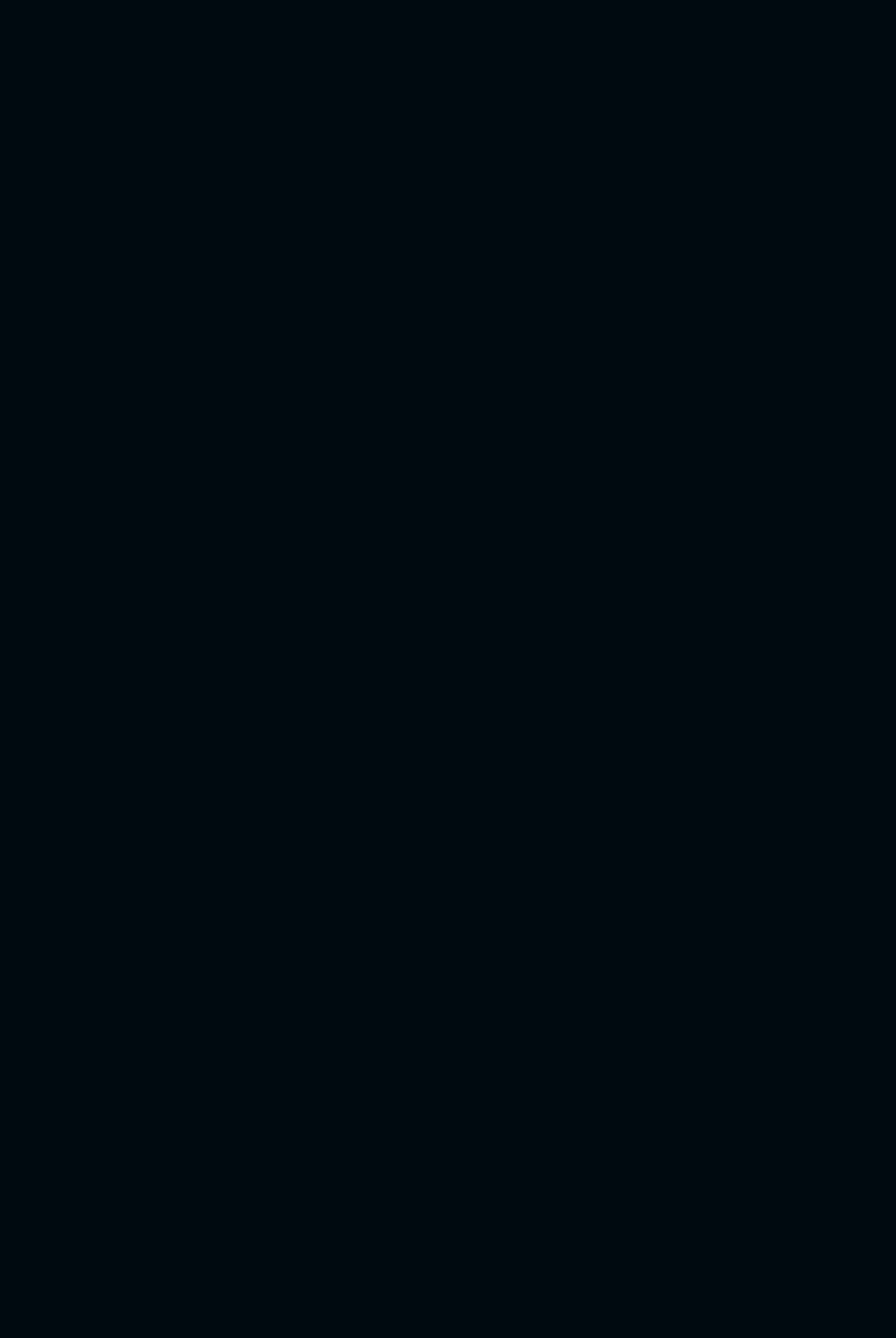
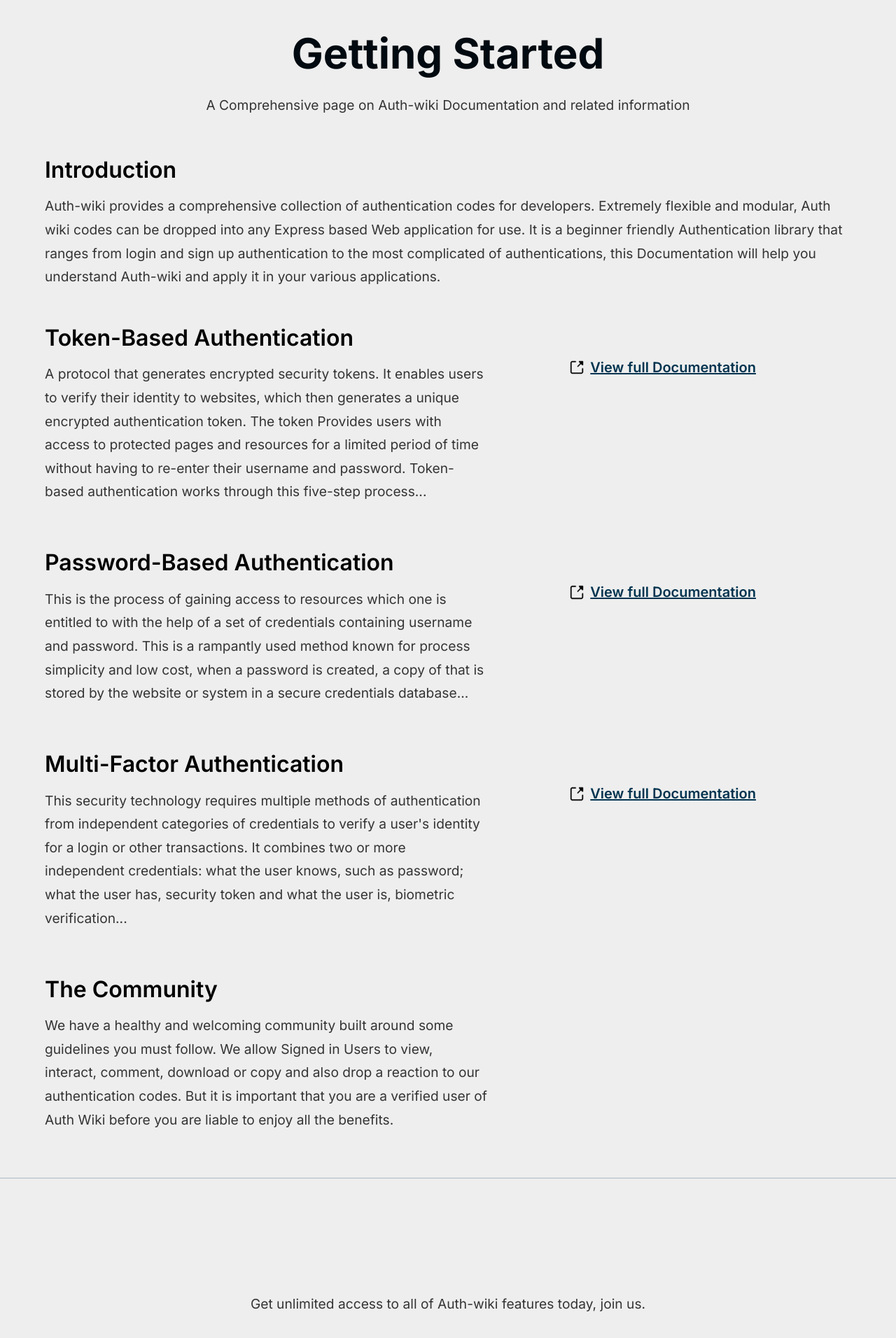
Before and after one commit to zuri-training/auth_wiki_team_10, a React (Create React App) app in the folder client/: page /docs in a window 1280 px wide. Shown: the part 160-2072 px from the top of the page at 70% size. Before the commit the page ends 800 px from the top, so only its background shows below. Built offline with nearby package versions, Linux system fonts and the light colour scheme.

Commit message:
Documentation

```diff
--- a/client/src/components/footer/Footer.css
+++ b/client/src/components/footer/Footer.css
@@ -33,6 +33,7 @@ footer{
 .footer__about form{
     display: flex;
     flex-direction: column;
+    width: 300px;
 }
 
 .footer__about form input{
--- a/client/src/components/footer/Footer.js
+++ b/client/src/components/footer/Footer.js
@@ -42,9 +42,10 @@ const Footer = () => {
         </div>
 
         <div className="footer__about">
-            <h5>Contact Us</h5>
-            <p>We usually respond before 24 hours.</p>
+
             <form action="">
+                <h5>Contact Us</h5>
+                <p>We usually respond before 24 hours.</p>
                 <input type="text" placeholder="Name" name="" id="" style={{background: "white"}}/>
                 <input type="email" placeholder="E-mail" name="" id="" style={{background: "white"}}/>
                 <textarea name="" placeholder="Your Message" id="" cols="5" rows="3"></textarea>
--- a/client/src/components/top-navigation/Navigation.css
+++ b/client/src/components/top-navigation/Navigation.css
@@ -26,6 +26,9 @@
     padding-bottom: 0.2rem;
 }
 
+.navigation__left--links a:hover{
+    color: var(--white);
+}
 .navigation__left--links a.active{
     color: var(--white);
     border-bottom: 3px solid var(--button-bg);
--- a/client/src/pages/documentation/Documentation.css
+++ b/client/src/pages/documentation/Documentation.css
@@ -0,0 +1,104 @@
+#docs__container{
+    background-color: var(--whiteash);
+
+}
+
+main #getting-started {
+    width: inherit;
+    height: 70px;
+    margin-bottom: 104px;
+    text-align: center;
+    padding: 5rem 0;
+}
+
+main #getting-started h1{
+    margin-bottom: 1.5rem;
+}
+main #intro {
+    width: inherit;
+    height: 136px;
+    padding: 0 64px;
+    margin-bottom: 104px;
+}
+#docs__container h3 {
+    margin-bottom: 16px;
+    color: #000000;
+    font-weight: 600;
+    font-size: 2rem;
+}
+.section {
+    width: inherit;
+    padding: 0 64px;
+    display: flex;
+    justify-content: space-between;
+    margin-bottom: 49.5px;
+}
+#docs__container section a {
+    color: #00334F;
+}
+.b-bottom {
+    text-decoration: underline;
+}
+#com-vector {
+    margin-bottom: 39.5px;
+}
+.div1 {
+    width: 55%;
+}
+.div2 {
+    width: 35%;
+}
+.flex {
+    display: flex;
+    justify-content: flex-start;
+    align-items: center;
+}
+.flex img{
+    margin-right: 0.5rem;
+}
+.vector {
+    width: 22.5px;
+    margin-right: 19.75px;
+    color: #000000;
+}
+.top {
+    padding-top: 46px;
+}
+.margin {
+    line-height: 33.6px;
+    color: #343434;
+}
+.link {
+    color: var(--button-bg);
+    font-weight: 600;
+    font-size: 1.25rem;
+    padding-bottom: 0;
+}
+.signup {
+    width: inherit;
+    height: 604px;
+    border-top: .8px solid #AABBC4;
+    display: flex;
+    flex-direction: column;
+    justify-content: center;
+    align-items: center;
+}
+#docs__container span {
+    color: var(--button-bg);
+}
+#docs__container h1 {
+    font-weight: 700;
+    font-size: 60px;
+    color: #000A10;
+}
+#docs__container p {
+    color: #343434;
+    font-weight: 500px;
+}
+.signup p {
+    margin-bottom: 24px;
+}
+.signup button {
+
+    margin-top: 85px;
+}
--- a/client/src/pages/documentation/Documentation.js
+++ b/client/src/pages/documentation/Documentation.js
@@ -1,11 +1,132 @@
 import React from 'react'
+import { Link } from 'react-router-dom'
+
+//CSS files
+import './Documentation.css'
+
+//Images
+import ViewIcon from '../../assets/images/view.png'
+
+//Components
 import Navigation from '../../components/top-navigation/Navigation'
+import Footer from '../../components/footer/Footer'
+
 
 const Documentation = () => {
   return (
     <div>
       <Navigation/>
-      Documentation</div>
+      <main id='docs__container'>
+        <section id="getting-started">
+          <h1>Getting Started</h1>
+          <p>
+            A Comprehensive page on Auth-wiki Documentation and related
+            information
+          </p>
+        </section>
+        <section id="intro">
+          <h3 class="m-bottom">Introduction</h3>
+          <p class="margin">
+            Auth-wiki provides a comprehensive collection of authentication
+            codes for developers. Extremely flexible and modular, Auth wiki
+            codes can be dropped into any Express based Web application for use.
+            It is a beginner friendly Authentication library that ranges from
+            login and sign up authentication to the most complicated of
+            authentications, this Documentation will help you understand
+            Auth-wiki and apply it in your various applications.
+          </p>
+        </section>
+        <section class="section">
+          <div class="div1">
+            <h3>Token-Based Authentication</h3>
+            <p class="margin">
+              A protocol that generates encrypted security tokens. It enables
+              users to verify their identity to websites, which then generates a
+              unique encrypted authentication token. The token Provides users
+              with access to protected pages and resources for a limited period
+              of time without having to re-enter their username and password.
+              Token-based authentication works through this five-step process...
+            </p>
+          </div>
+          <div class="top div2">
+            <div class="flex">
+              <img src={ViewIcon} class="vector" alt="" />
+              <Link to={'/'} class="link b-bottom">
+                View full Documentation
+              </Link>
+            </div>
+          </div>
+        </section>
+        <section class="section">
+          <div class="div1">
+            <h3>Password-Based Authentication</h3>
+            <p class="margin">
+              This is the process of gaining access to resources which one is
+              entitled to with the help of a set of credentials containing
+              username and password. This is a rampantly used method known for
+              process simplicity and low cost, when a password is created, a
+              copy of that is stored by the website or system in a secure
+              credentials database...
+            </p>
+          </div>
+          <div class="top div2">
+            <div class="flex">
+              <img src={ViewIcon} class="vector" alt="" />
+              <Link to={'/'} class="link b-bottom">View full Documentation</Link>
+            </div>
+          </div>
+        </section>
+        <section class="section">
+          <div class="div1">
+            <h3>Multi-Factor Authentication</h3>
+            <p class="margin">
+              This security technology requires multiple methods of
+              authentication from independent categories of credentials to
+              verify a user's identity for a login or other transactions. It
+              combines two or more independent credentials: what the user knows,
+              such as password; what the user has, security token and what the
+              user is, biometric verification...
+            </p>
+          </div>
+          <div class="top div2">
+            <div class="flex">
+              <img src={ViewIcon} class="vector" alt="" />
+              <Link to={'/'} class="link b-bottom">View full Documentation</Link>
+            </div>
+          </div>
+        </section>
+        <section class="section">
+          <div class="div1">
+            <h3>The Community</h3>
+            <p class="margin">
+              We have a healthy and welcoming community built around some
+              guidelines you must follow. We allow Signed in Users to view,
+              interact, comment, download or copy and also drop a reaction to
+              our authentication codes. But it is important that you are a
+              verified user of Auth Wiki before you are liable to enjoy all the
+              benefits.
+            </p>
+          </div>
+          <div class="top div2">
+            {/* <div class="flex">
+              <Link to={'/'} class="link">Auth-Wiki community guidelines</Link>
+            </div>
+            <div class="flex">
+              <Link to={'/'} class="link">Report a problem</Link>
+            </div> */}
+          </div>
+        </section>
+        <section className="signup">
+          <p>
+            Get unlimited access to all of Auth-wiki features today, join us.
+          </p>
+          <h1>Enhance your productivity, <span>Register Now!</span></h1>
+          <Link to={'/signup'}><button type="submit">Sign up</button></Link>
+
+        </section>
+      </main>
+      <Footer />
+      </div>
   )
 }
 
--- a/client/src/pages/landingpage/LandingPage.css
+++ b/client/src/pages/landingpage/LandingPage.css
@@ -33,15 +33,15 @@
 
 .hero_section h1{
     color: #eee;
-    font-size: 4rem;
+    font-size: 3.5rem;
+    font-weight: 700;
 }
 
 .hero_section .spark{
     position: relative;
-    top: 90px;
-    left: 520px;
+    top: 70px;
+    left: 450px;
 }
-
 .hero_section p{
     color: var(--grey-font);
     font-weight: 400;
@@ -310,6 +310,10 @@
     width: 40%;
 }
 
+#atc__arr_btn button{
+    background: transparent;
+    padding: 1rem 1.5rem;
+}
 .ath__waitlist{
     padding-top: 1rem;
 }
```
Also changed, not shown: client/src/assets/images/view.png (added).
